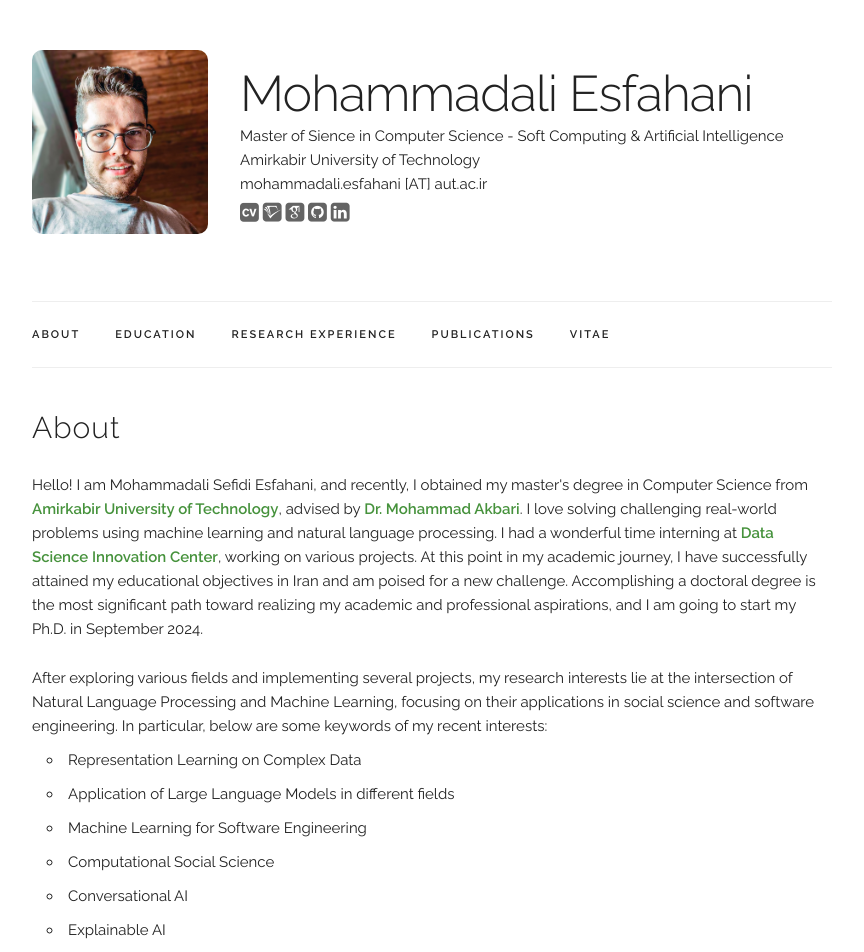
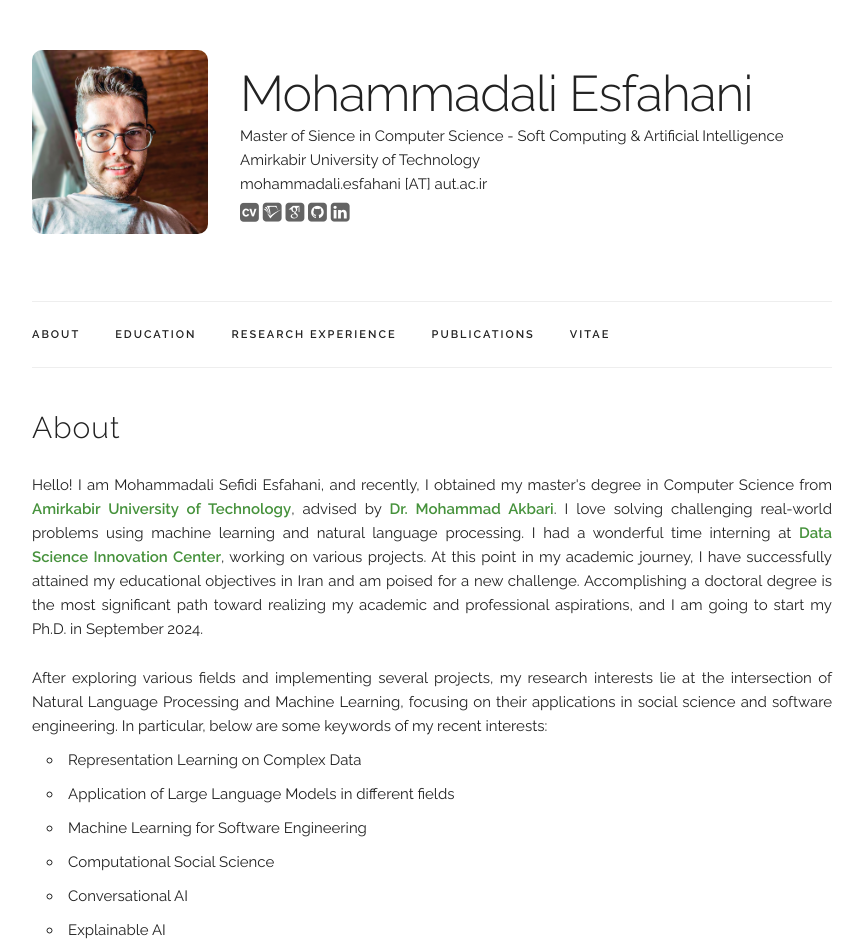
Before and after one commit to mojtabaSefidi/mojtabaSefidi.github.io, a Jekyll site: the page built from index.html, in a window 1280 px wide. Shown: the top 952 px of the page, without its empty margins (208-1072 px from the left). Built offline with Jekyll 4.4.1, drawn with Linux system fonts in a browser that asks for light colours; some web fonts are replaced.

Commit message:
Update index.html
texts are justified

```diff
--- a/index.html
+++ b/index.html
@@ -2,7 +2,7 @@
 layout: default
 ---
 <!-- ========== About ========== -->
-<div class="docs-section" id="about">
+<div class="docs-section" id="about" style="text-align: justify;">
   <h4>About</h4>
   <p>
     <p>
```
